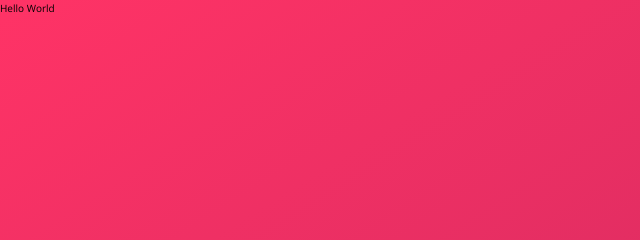
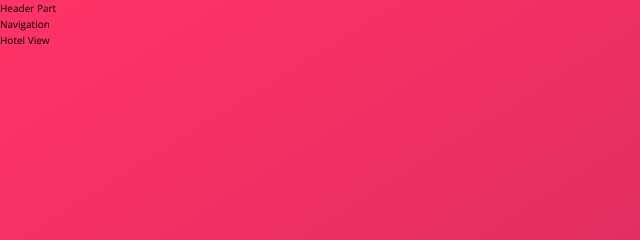
Before and after one commit to chshahid119/hotel-trillo, a website: page index.html in a window 1280 px wide. Shown: the top 240 px of the page, 0-640 px from the left. Drawn offline with nearby package versions, Linux system fonts and the light colour scheme.

Commit message:
add all layouts html

```diff
--- a/index.html
+++ b/index.html
@@ -11,6 +11,18 @@
         <title>trillo &mdash; Your all-in-one booking app</title>
     </head>
     <body>
-        Hello World
+        <div class="container">
+            <header class="header">
+                Header Part
+            </header>
+            <div class="content">
+                <nav class="sidebar">
+                    Navigation
+                </nav>
+                <main class="hotel-view">
+                    Hotel View
+                </main>
+            </div>
+        </div>
     </body>
 </html>
```
